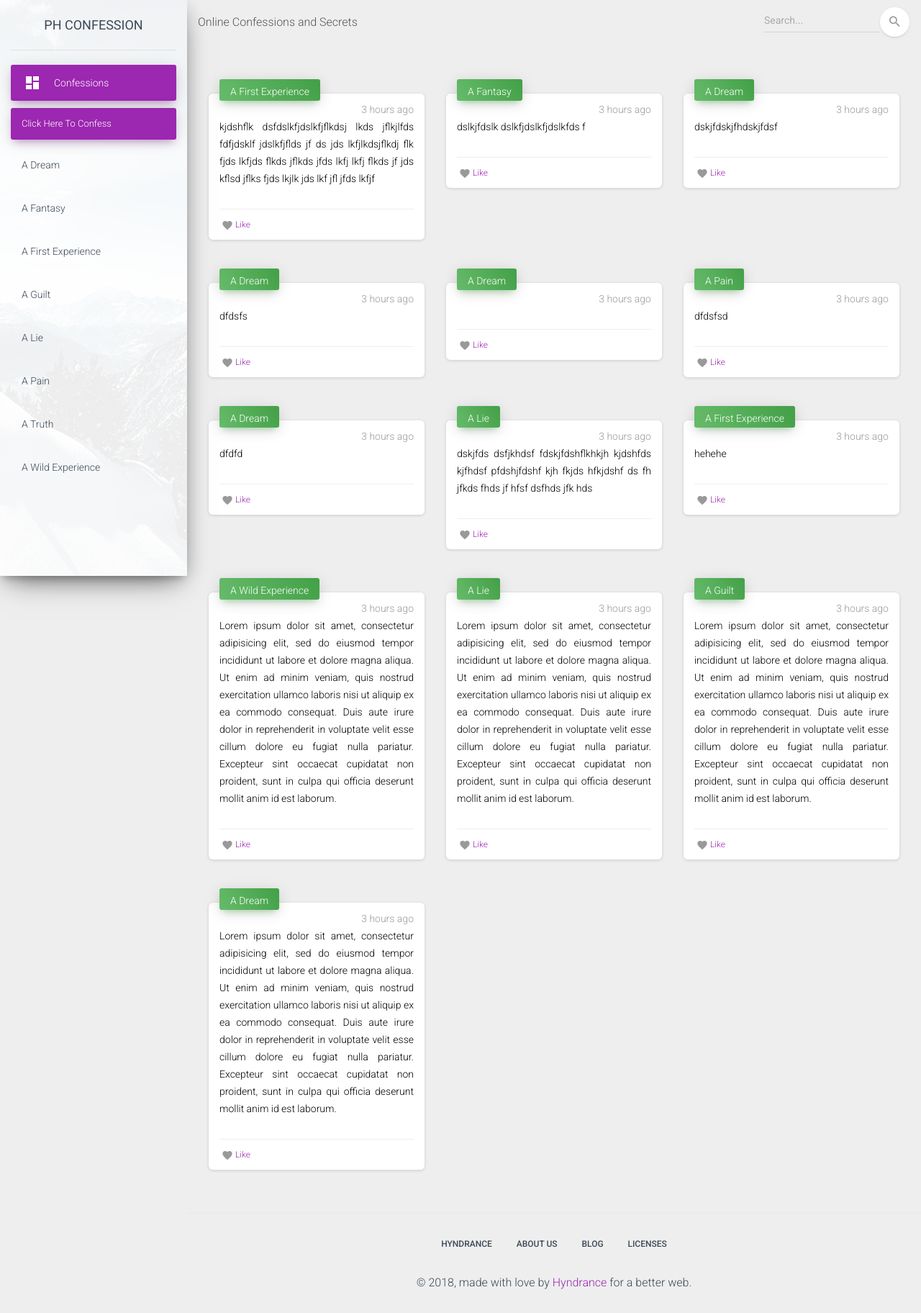
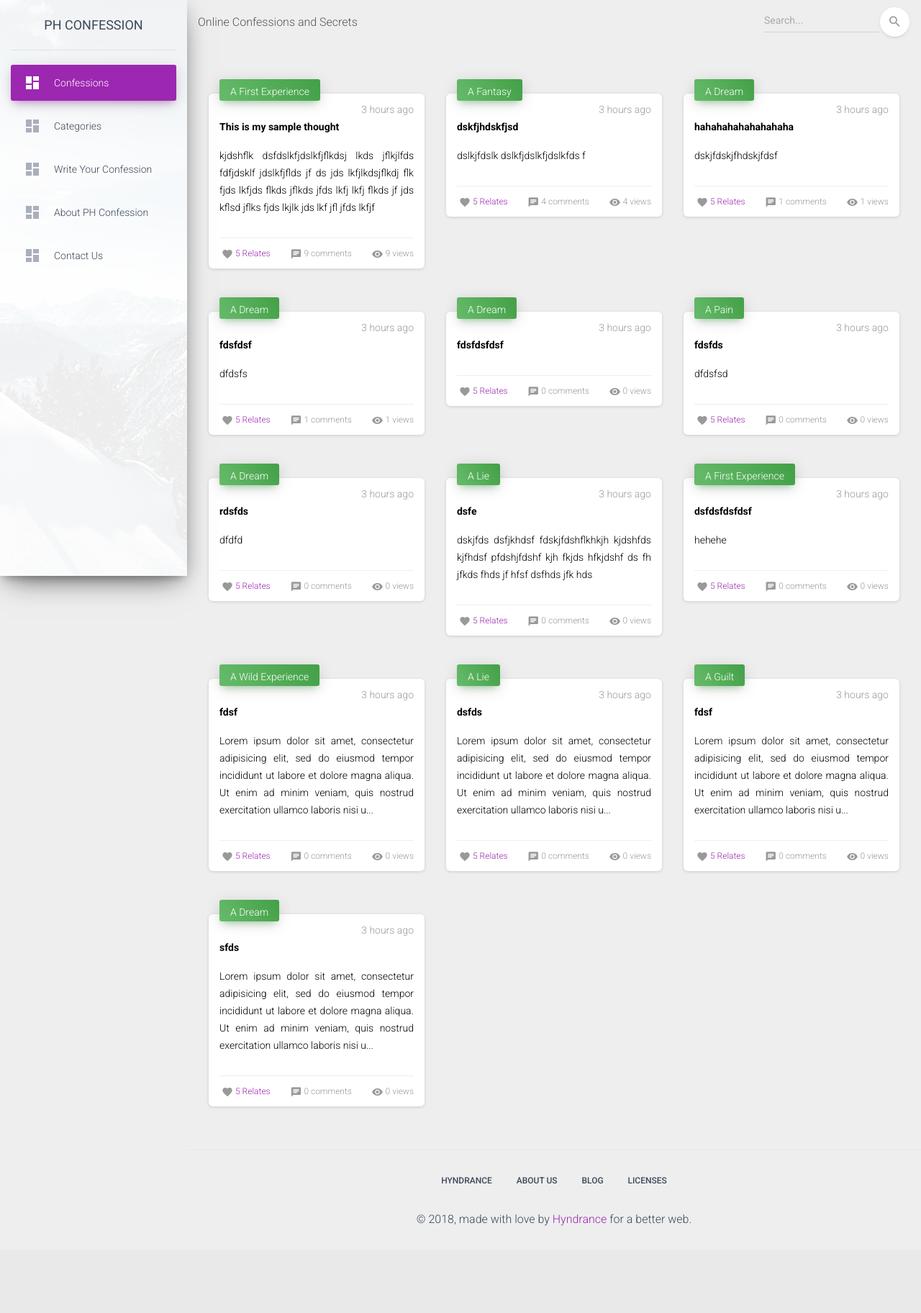
Before and after one commit to Hyndrance/phconfession, a PHP site: page / in a window 1280 px wide. Shown: the whole page at 72% size. After the commit the page ends 1703 px from the top, so only its background shows below. Run offline with PHP 8.4, Linux system fonts and the light colour scheme; data comes from the database, SQL or seed files in the repository; both versions use the stored data as it was after the commit; some libraries are stand-ins or nearby versions.

Commit message:
Added views

```diff
--- a/config/Models.php
+++ b/config/Models.php
@@ -12,6 +12,7 @@ function category() {
 	$cat[6] = 'A Pain';
 	$cat[7] = 'A Truth';
 	$cat[8] = 'A Wild Experience';
+	$cat[9] = 'A Regret';
 	return $cat;
 }
 
--- a/config/database.php
+++ b/config/database.php
@@ -20,7 +20,7 @@ class Database
        {
         try
         {
-          self::$cont =  new PDO( "mysql:host=".self::$dbHost.";port=".self::$port.";"."dbname=".self::$dbName, self::$dbUsername, self::$dbUserPassword);
+          self::$cont =  new PDO("mysql:host=".self::$dbHost.";port=".self::$port.";"."dbname=".self::$dbName, self::$dbUsername, self::$dbUserPassword);
         }
         catch(PDOException $e)
         {
--- a/include/template.php
+++ b/include/template.php
@@ -42,18 +42,34 @@
                             <p>Confessions</p>
                         </a>
                     </li>
-                    <li class="nav-item active">
-                      <a class="nav-link" href='?view=confess'>Click here to confess</a>
+
+                    <li class="nav-item">
+                        <a class="nav-link" href="index.php?view=category">
+                            <i class="material-icons">dashboard</i>
+                            <p>Categories</p>
+                        </a>
                     </li>
-                    <?php foreach(category() as $row) {
-                    ?>
-                      <li class="nav-item">
-                          <a class="nav-link" href="index.php?c=<?=$row;?>">
-                              <p><?=$row;?></p>
-                            </a>
-                          </li>
-                    <?php } ?>
 
+                    <li class="nav-item">
+                        <a class="nav-link" href="index.php?view=confess">
+                            <i class="material-icons">dashboard</i>
+                            <p>Write your confession</p>
+                        </a>
+                    </li>
+
+                    <li class="nav-item">
+                        <a class="nav-link" href="index.php">
+                            <i class="material-icons">dashboard</i>
+                            <p>About PH Confession</p>
+                        </a>
+                    </li>
+
+                    <li class="nav-item">
+                        <a class="nav-link" href="index.php">
+                            <i class="material-icons">dashboard</i>
+                            <p>Contact Us</p>
+                        </a>
+                    </li>
 
                 </ul>
             </div>
--- a/index.php
+++ b/index.php
@@ -11,6 +11,16 @@ switch ($view) {
 		$template	= 'include/template.php';
 		break;
 
+	case 'category' :
+		$content 	= 'pages/category.php';
+		$template	= 'include/template.php';
+		break;
+
+	case 'display' :
+		$content 	= 'pages/display.php';
+		$template	= 'include/template.php';
+		break;
+
 	default :
 		$content 	= 'pages/home.php';
 		$template	= 'include/template.php';
--- a/pages/home.php
+++ b/pages/home.php
@@ -1,28 +1,40 @@
 <?php
   $c = (isset($_GET['c']) && $_GET['c'] != '') ? 'and category="' . $_GET['c'] .'"' : '';
-
 ?>
-
 <?php foreach(confession()->list("Id!=0 $c order by Id desc") as $row) {
+  // This is to limit the message and add ...
+  $limtMessage = strlen($row->message) > 200 ? substr($row->message,0,200)."..." : $row->message;
 ?>
   <div class="col-lg-4 col-md-6 col-sm-6">
       <div class="card card-stats">
-            <div class="card-header card-header-success card-header-icon">
+          <div class="card-header card-header-success card-header-icon"
+              onclick="location.href='process.php?action=view&id=<?=$row->Id;?>'">
               <div class="card-icon" style="height:10px">
                   <div style="margin-top:-10px;"><?=$row->category;?></div>
               </div>
               <p class="card-category">3 hours ago</p>
+              <p style="color:black;text-align:justify;font-weight:bold;"><?=$row->title;?></p>
               <p style="color:black;text-align:justify">
-                    <?=$row->message;?>
+                  <?=$limtMessage;?>
               </p>
           </div>
           <div class="card-footer">
               <div class="stats">
                   <i class="material-icons">favorite</i>
-                    <a href="#pablo">Like</a>
+                  <a href="#"> 5 Relates</a>
+              </div>
+
+              <div class="stats">
+                  <i class="material-icons">chat</i>
+                  <?=$row->view;?> comments
+              </div>
+
+              <div class="stats">
+                  <i class="material-icons">visibility</i>
+                  <?=$row->view;?> views
+              </div>
+
           </div>
       </div>
   </div>
-    </div>
-
 <?php } ?>
```
Also changed, not shown: db_confession.sql (+5 -3 lines), pages/category.php (added, +24 -0 lines), pages/confess.php (+7 -1 lines), pages/display.php (added, +37 -0 lines), process.php (+16 -0 lines). Lines whose indentation alone changed are shown as unchanged.
